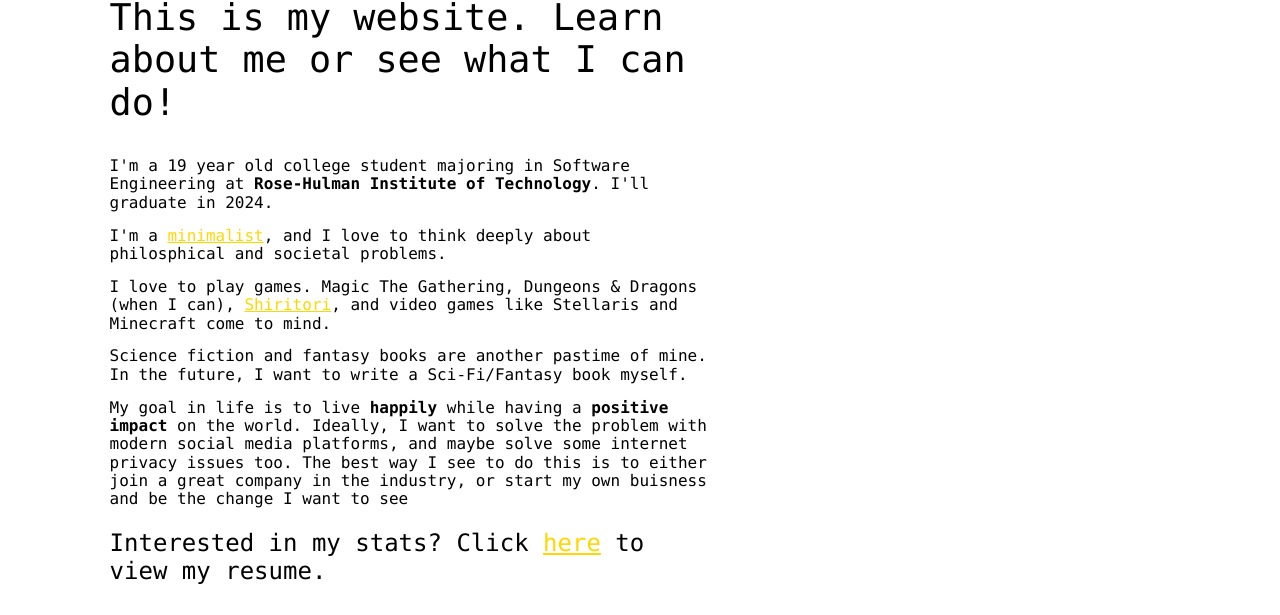
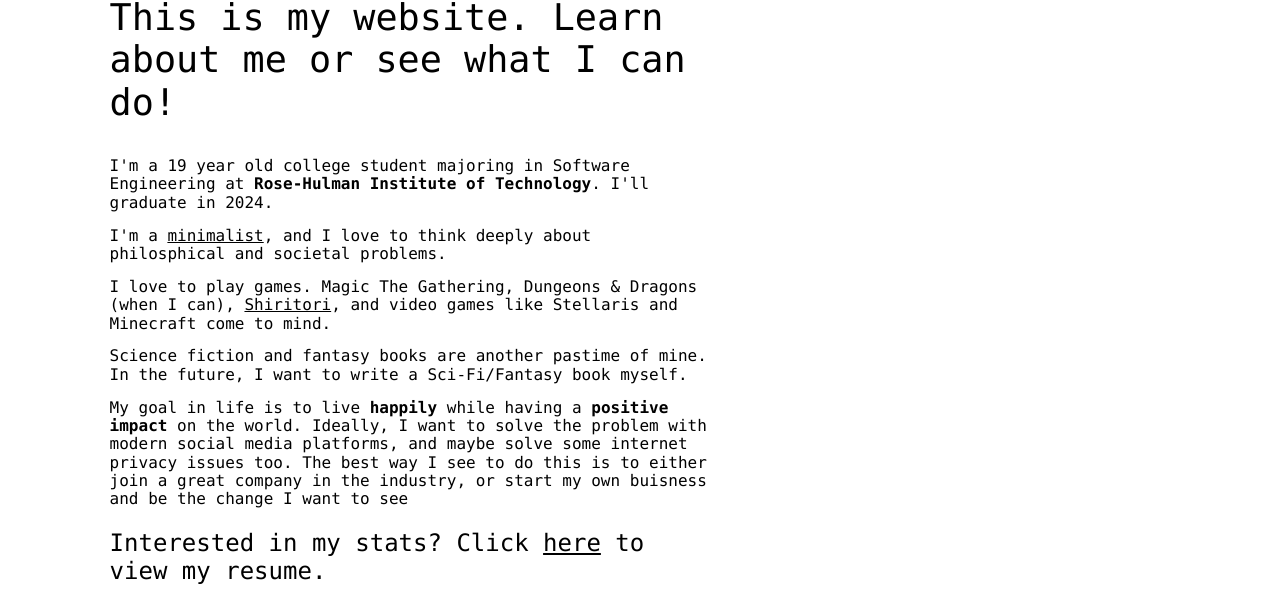
Before and after one commit to hverrill/hverrill.github.io, a plain HTML site: page index.html in a window 1280 px wide. Shown: the part 156-771 px from the top of the page. Drawn offline with Linux system fonts and the light colour scheme.

Commit message:
maybe this time?

```diff
--- a/styles/main.css
+++ b/styles/main.css
@@ -38,7 +38,7 @@ p {
     transition: 0.5s;
 }
 .link {
-    color: gold;
+    color: black;
 }
 b:hover {
     background-color: black;
```
